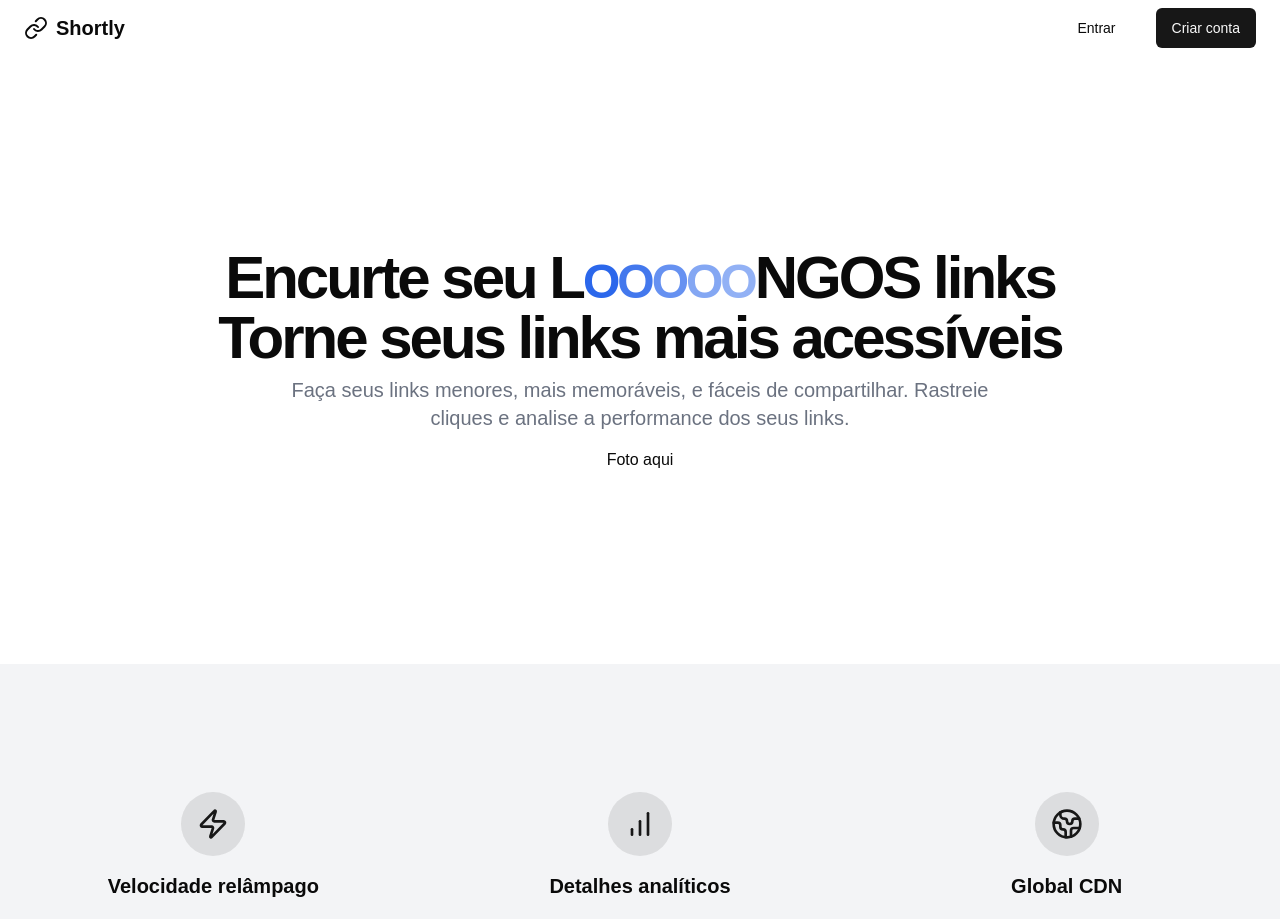
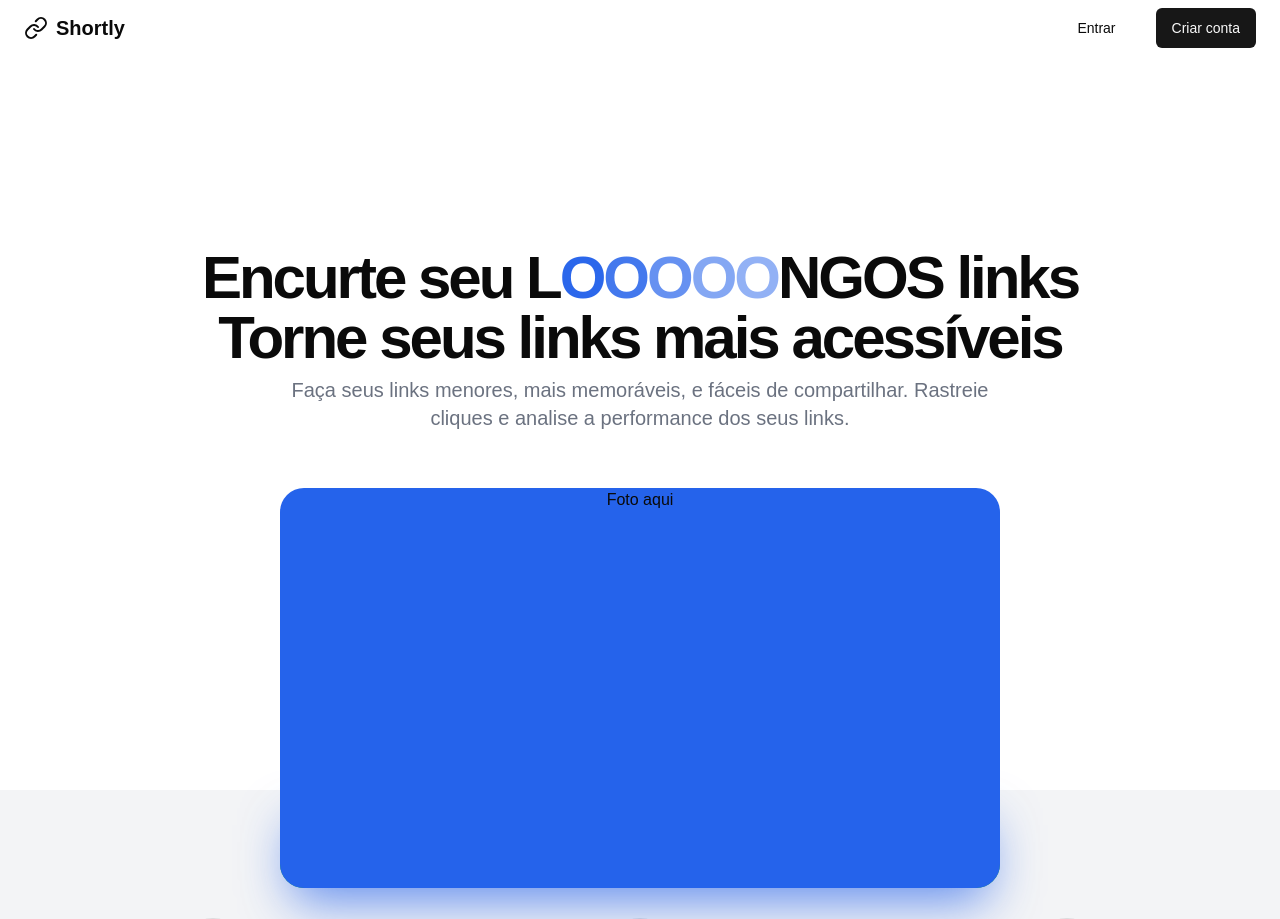
Before and after one commit to Joao-Neto-DH/short-url, a Next.js app: page / in a window 1280 px wide. Shown: the top 919 px of the page. Built offline with nearby package versions, Linux system fonts and the light colour scheme.

Commit message:
feat: adicionado quadro de imagem na home page

```diff
--- a/src/app/page.tsx
+++ b/src/app/page.tsx
@@ -31,7 +31,7 @@ export default function Home() {
                         key={i}
                         style={{ animationDelay: `${i * 2}00ms` }}
                         className={cn(
-                          `inline-block !text-5xl text-blue-600 animate-pulse`
+                          `inline-block !text-6xl text-blue-600 animate-pulse`
                         )}
                       >
                         O
@@ -47,10 +47,18 @@ export default function Home() {
                   seus links.
                 </p>
               </div>
-              <div className="w-full max-w-sm space-y-2">Foto aqui</div>
+              <div className="w-[720px] h-[150px] relative">
+                <div className="w-[720px] bg-blue-600 h-[400px] rounded-3xl relative -bottom-10 z-[1]">
+                  Foto aqui
+                </div>
+                <div className="absolute -bottom-[calc(250px_+_40px)] w-[720px] rounded-b-3xl h-[100px] bg-green-600 shadow-2xl shadow-blue-600/70"></div>
+              </div>
             </div>
           </div>
         </section>
+        {/* <div className="absolute w-[720px] bg-blue-600 h-[400px]">
+          Foto aqui
+        </div> */}
         <section className="w-full py-12 md:py-24 lg:py-32 bg-gray-100 dark:bg-gray-800">
           <div className="container px-4 md:px-6">
             <div className="grid gap-6 lg:grid-cols-3 lg:gap-12">
```
